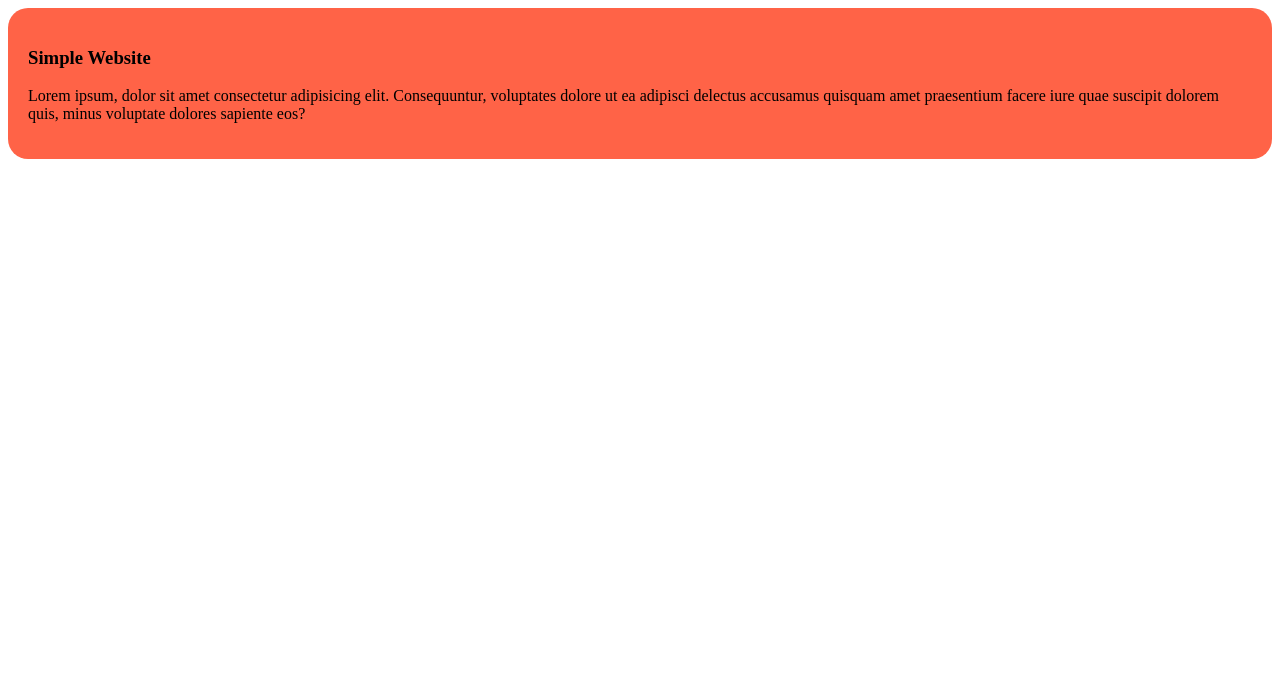
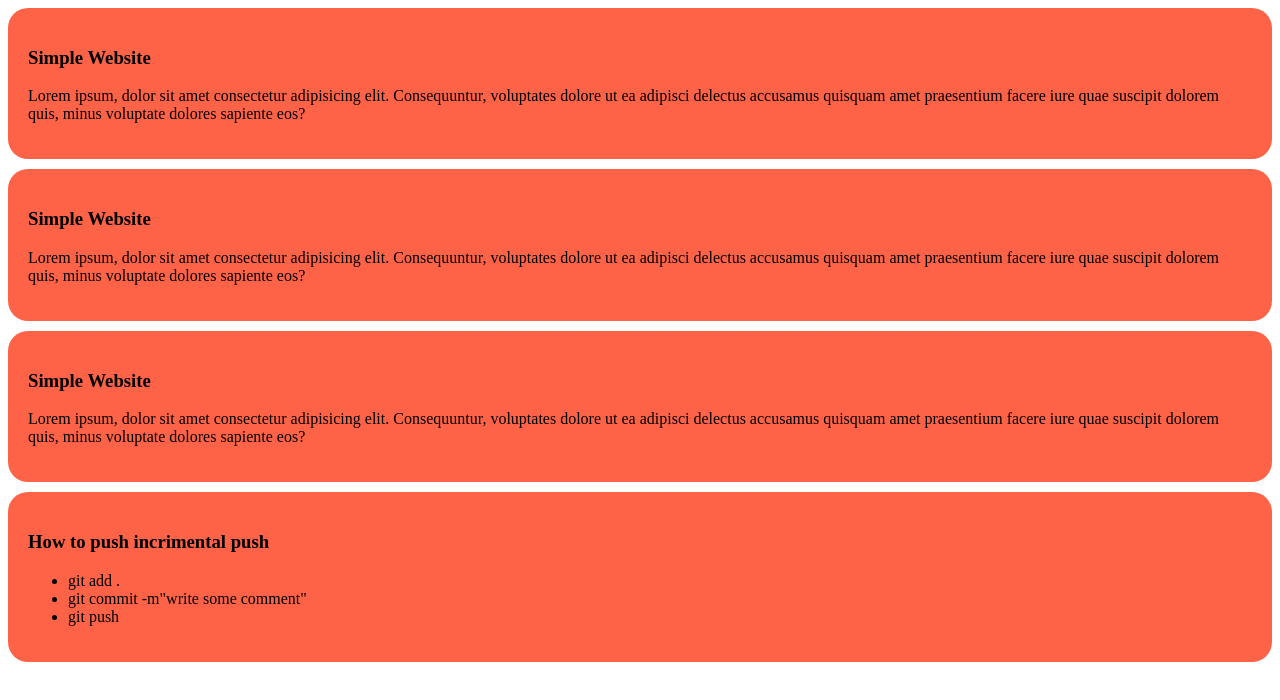
Before and after one commit to syedtarif/my-simple-website, a plain HTML site: page index.html in a window 1280 px wide. Drawn offline with Linux system fonts and the light colour scheme.

Commit message:
another div added

```diff
--- a/index.html
+++ b/index.html
@@ -15,6 +15,26 @@
             delectus accusamus quisquam amet praesentium facere iure quae suscipit dolorem quis, minus voluptate dolores
             sapiente eos?</p>
     </div>
+    <div>
+        <h3>Simple Website</h3>
+        <p>Lorem ipsum, dolor sit amet consectetur adipisicing elit. Consequuntur, voluptates dolore ut ea adipisci
+            delectus accusamus quisquam amet praesentium facere iure quae suscipit dolorem quis, minus voluptate dolores
+            sapiente eos?</p>
+    </div>
+    <div>
+        <h3>Simple Website</h3>
+        <p>Lorem ipsum, dolor sit amet consectetur adipisicing elit. Consequuntur, voluptates dolore ut ea adipisci
+            delectus accusamus quisquam amet praesentium facere iure quae suscipit dolorem quis, minus voluptate dolores
+            sapiente eos?</p>
+    </div>
+    <div>
+        <h3>How to push incrimental push</h3>
+        <ul>
+            <li>git add .</li>
+            <li>git commit -m"write some comment"</li>
+            <li>git push</li>
+        </ul>
+    </div>
 </body>
 
 </html>
--- a/styles/blog.css
+++ b/styles/blog.css
@@ -2,4 +2,5 @@ div {
     background-color: tomato;
     padding: 20px;
     border-radius: 20px;
+    margin-bottom: 10px;
 }
```
